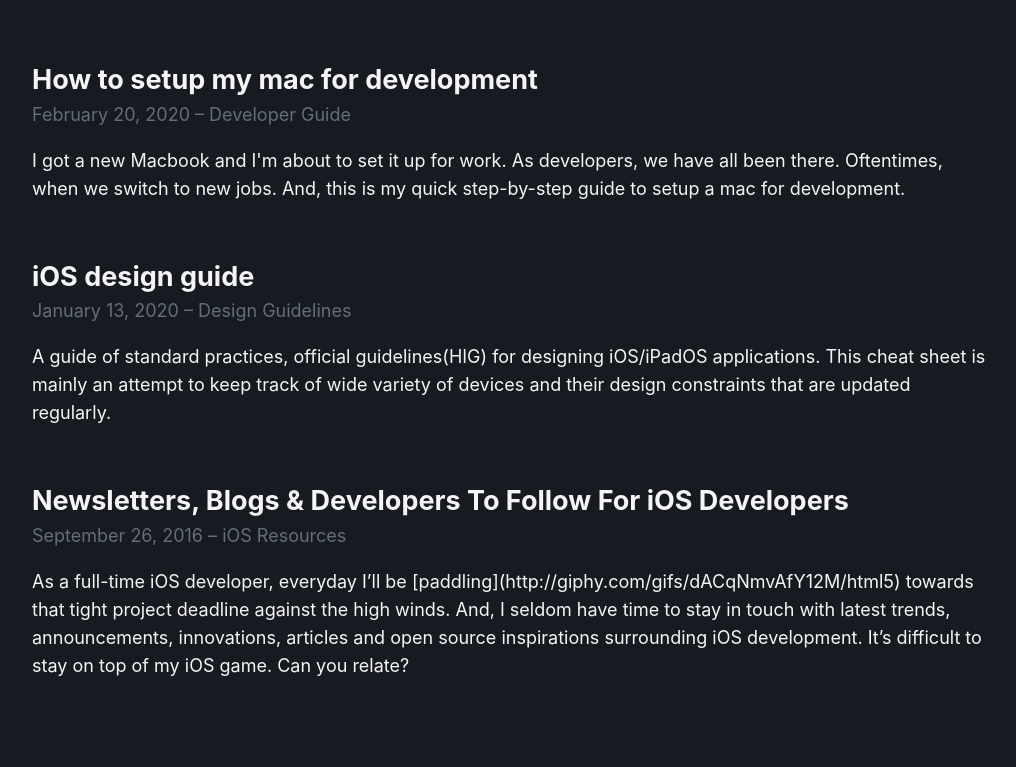
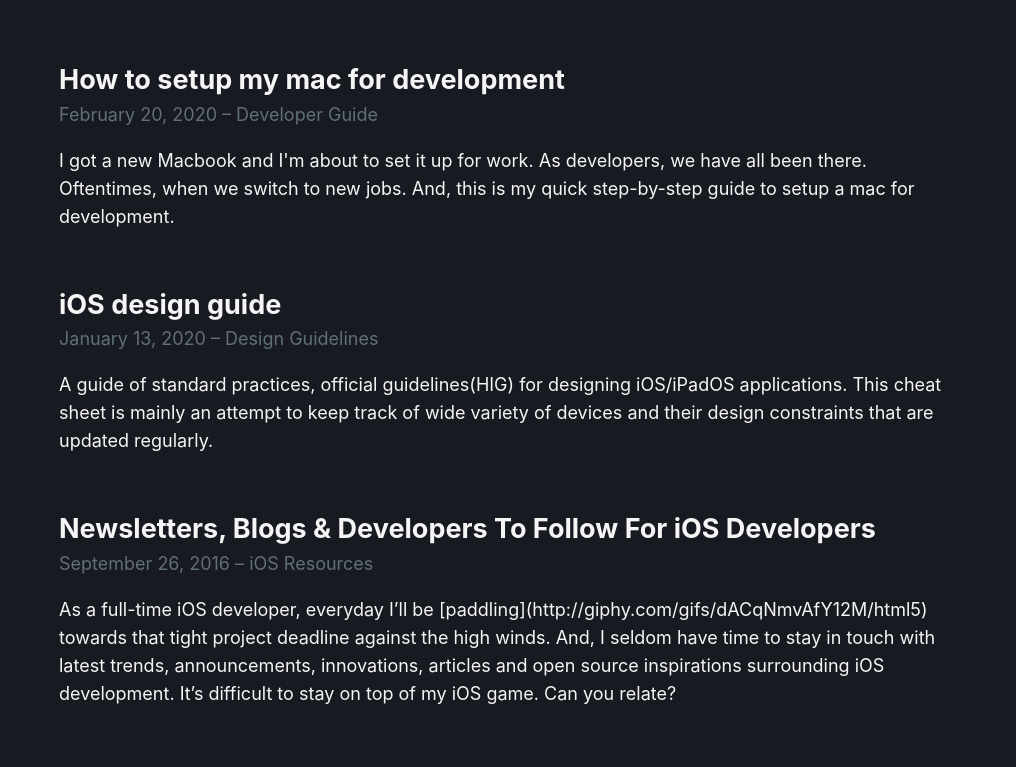
Before and after one commit to ajithrnayak/ajith_blog, a Gatsby site: page / in a window 1280 px wide. Shown: the part 162-929 px from the top of the page, without its empty margins (128-1144 px from the left). Built offline with nearby package versions, Linux system fonts and the light colour scheme; Gatsby itself is replaced by a stand-in of ours.

Commit message:
Added left and right padding for layout component

```diff
--- a/src/components/layout/layout.module.scss
+++ b/src/components/layout/layout.module.scss
@@ -6,6 +6,8 @@
   align-items: center;
   justify-content: center;
   margin: auto;
+  padding-left: 1.5em;
+  padding-right: 1.5em;
   max-width: $layout-width;
   width: 100%;
 }
```
Also changed, not shown: src/components/layout/layout.js (+7 -8 lines).
